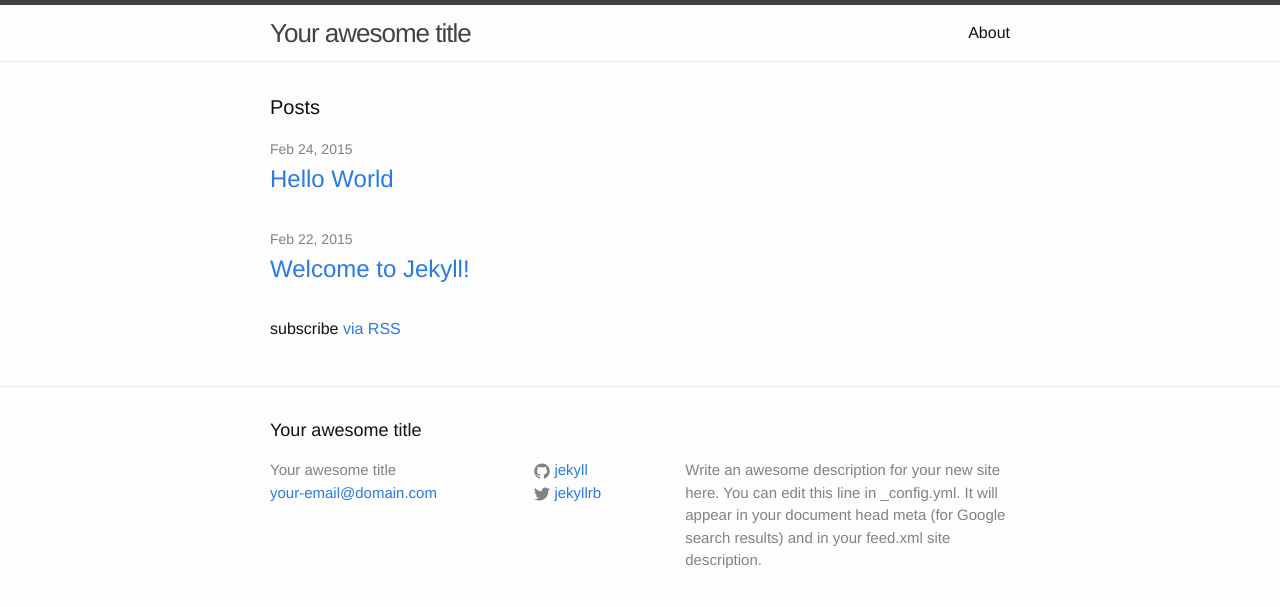
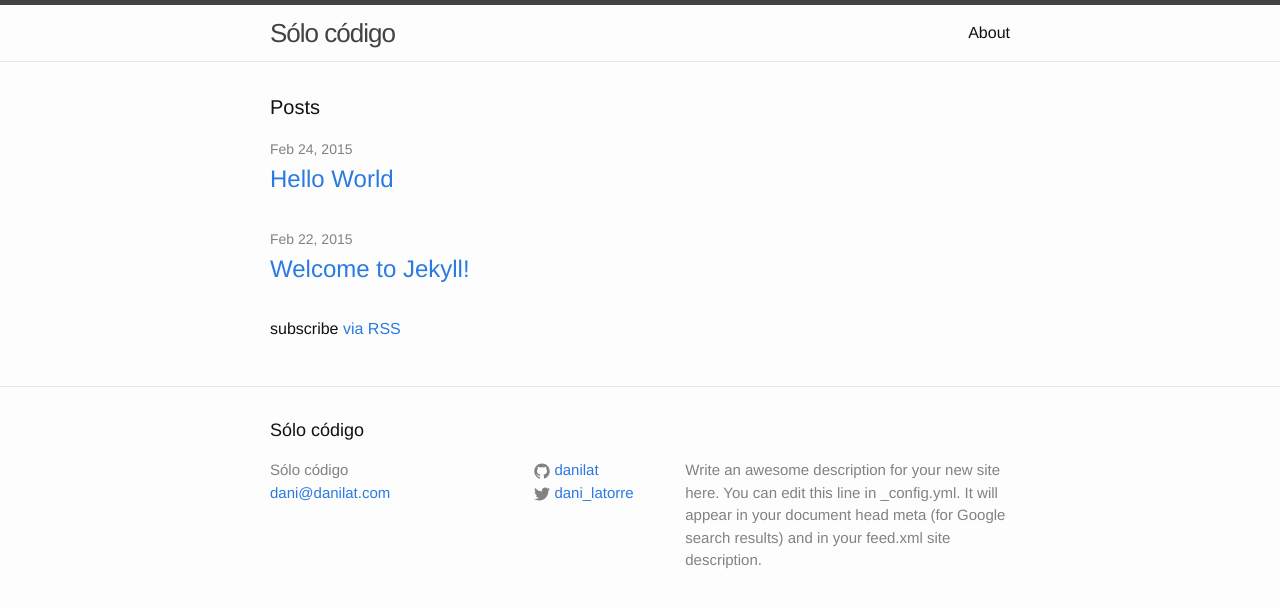
Before and after one commit to danilat/danilat.github.com, a Jekyll site: the page built from index.html, in a window 1280 px wide. Shown: the top 607 px of the page. Built offline with Jekyll 4.4.1, drawn with Linux system fonts in a browser that asks for light colours.

Commit message:
config information changed

```diff
--- a/_config.yml
+++ b/_config.yml
@@ -1,14 +1,14 @@
 # Site settings
-title: Your awesome title
-email: your-email@domain.com
+title: Sólo código
+email: dani@danilat.com
 description: > # this means to ignore newlines until "baseurl:"
   Write an awesome description for your new site here. You can edit this
   line in _config.yml. It will appear in your document head meta (for
   Google search results) and in your feed.xml site description.
 baseurl: "" # the subpath of your site, e.g. /blog/
-url: "http://yourdomain.com" # the base hostname & protocol for your site
-twitter_username: jekyllrb
-github_username:  jekyll
+url: "http://code.danilat.com" # the base hostname & protocol for your site
+twitter_username: dani_latorre
+github_username:  danilat
 
 # Build settings
 markdown: kramdown
```
